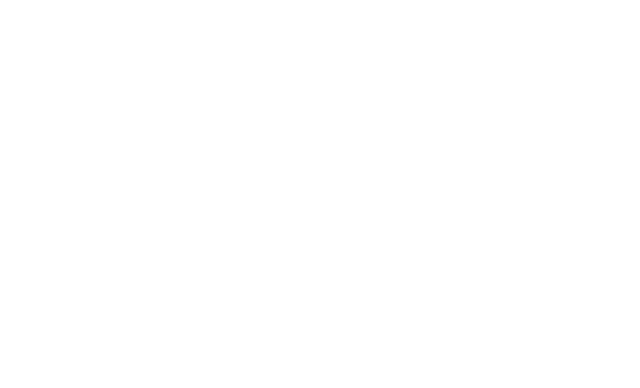
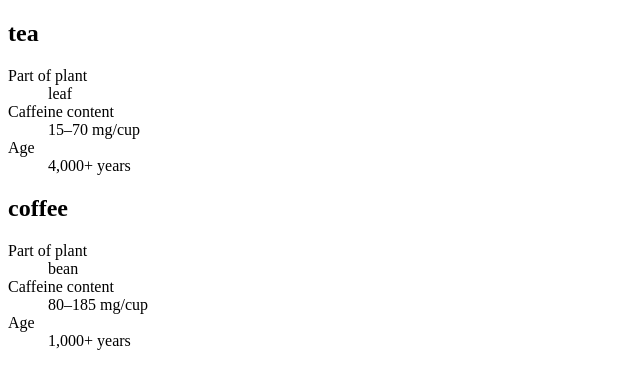
Before and after one commit to calvinthen/my-react-app, a React (Vite) app: page / in a window 1280 px wide. Shown: the top 388 px of the page, without its empty margins (0-640 px from the left). Built offline with nearby package versions, Linux system fonts and the light colour scheme.

Commit message:
done conditional rendering next rendering list

```diff
--- a/src/App.jsx
+++ b/src/App.jsx
@@ -1,10 +1,12 @@
 import Card from "./Card";
 import ConditonalRendering from "./ConditonalRendering";
+import DrinkList from "./DrinkList";
 import Food from "./Food";
 import Footer from "./Footer";
 import Gallery from "./Galllery";
 import Header from "./Header";
 import MyButton from "./MyButton";
+import PackingList from "./PackingList";
 import PassingProps from "./PassingProps";
 import RenderingList from "./RenderingList";
 import RespondingToEvents from "./RespondingToEvents";
@@ -81,6 +83,9 @@
           />
         </CardBorder> */}
 
+        {/* <PackingList/> */}
+        <DrinkList/>
+
 
 
       </>
--- /dev/null
+++ b/src/DrinkList.jsx
@@ -0,0 +1,34 @@
+function Drink({ name }) {
+    let plant = "bean";
+    let caffeine = "80–185 mg/cup";
+    let age = "1,000+ years";
+    if(name == "tea")
+      {
+        plant = "leaf";
+        caffeine = "15–70 mg/cup";
+        age = "4,000+ years";
+      }
+
+    return (
+      <section>
+        <h1>{name}</h1>
+        <dl>
+          <dt>Part of plant</dt>
+          <dd>{plant}</dd>
+          <dt>Caffeine content</dt>
+          <dd>{caffeine}</dd>
+          <dt>Age</dt>
+          <dd>{age}</dd>
+        </dl>
+      </section>
+    );
+  }
+
+  export default function DrinkList() {
+    return (
+      <div>
+        <Drink name="tea" />
+        <Drink name="coffee" />
+      </div>
+    );
+  }
--- /dev/null
+++ b/src/PackingList.jsx
@@ -0,0 +1,32 @@
+import React from 'react'
+
+function Item ({name, isPacked}){
+    if (isPacked) {
+        return <li className="item">{name} ✅</li>;
+      }
+      return <li className="item">{name}</li>;
+}
+
+const PackingList = () => {
+  return (
+    <section>
+        <h1>Sally ride packing list</h1>
+        <ul>
+            <Item
+                isPacked={true}
+                name="Space Suit"
+            />
+            <Item
+                isPacked={true}
+                name="Helmet with a golden leaf"
+            />
+            <Item
+                isPacked={false}
+                name="Photo of Tam"
+            />
+        </ul>
+    </section>
+  )
+}
+
+export default PackingList
```
